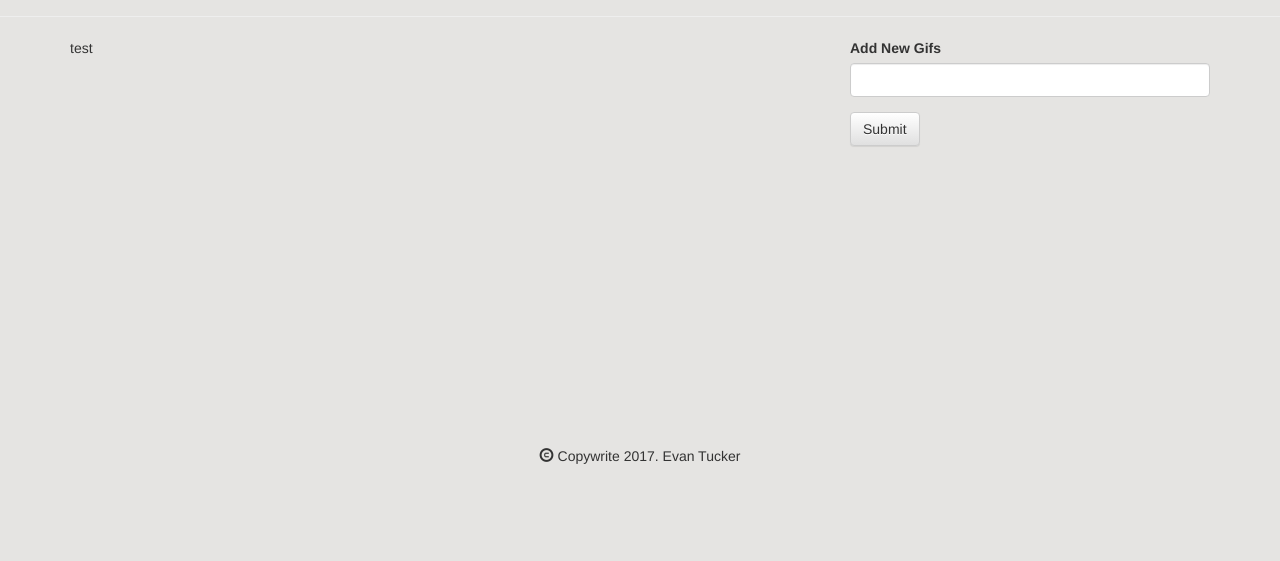
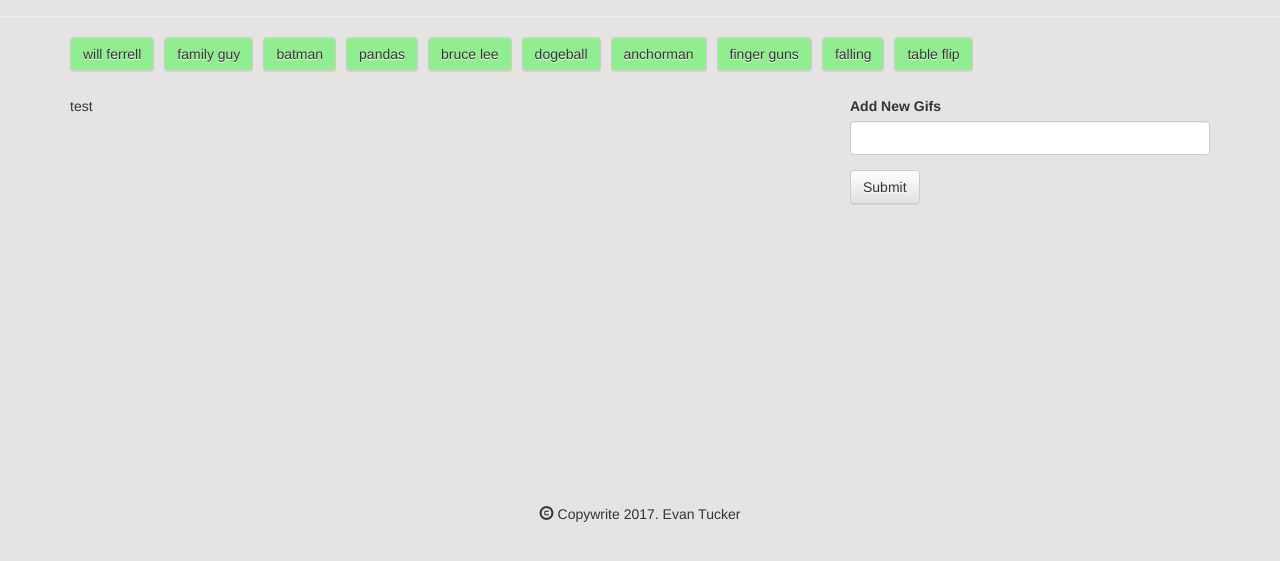
Before and after one commit to evanejtucker/GifTastic, a plain HTML site: page index.html in a window 1280 px wide. Shown: the part 83-644 px from the top of the page. Drawn offline with nearby package versions, Linux system fonts and the light colour scheme.

Commit message:
version 1.2: added button array functionality

```diff
--- a/assets/css/style.css
+++ b/assets/css/style.css
@@ -3,8 +3,23 @@ body {
 	background: #E5E4E2;
 }
 
+#row2 {
+	margin-top: 15px;
+}
+
 .page-header {
 	padding-left: 65px;
+}
+
+.gifButton {
+	background: lightgreen;
+	margin-right: 10px;
+	margin-bottom: 10px;
+}
+
+.gifButton:hover {
+	font-size: 1.5em;
+	background: lightgreen;
 }
 
 
--- a/assets/javascript/app.js
+++ b/assets/javascript/app.js
@@ -2,6 +2,7 @@
 $( document ).ready(function() {
 // Global Variables
 //------------------------------------------------------------------------------
+var userInput;
 
 var gifs = ["will ferrell", "family guy", "batman", "pandas",
 			"bruce lee", "dogeball", "anchorman", "finger guns",
@@ -14,7 +15,21 @@ var gifs = ["will ferrell", "family guy", "batman", "pandas",
 // Functions
 //------------------------------------------------------------------------------
 
+gifButtons = function() {
+	for (i=0; i<gifs.length; i++) {
+        // console.log(letters[i]);
+        var gifBtn = $("<button>");
+        gifBtn.addClass("btn btn-default gifButton");
+        // letterBtn.attr("data-letter", letters[i]);
+        gifBtn.text(gifs[i]);
+        $("#gifButtonLibrary").append(gifBtn);
+      }
+}
 
+newGifButton = function(userInput) {
+	userInput = $("#exampleInputText1").text();
+	alert(userinput);
+}
 
 
 
@@ -22,8 +37,13 @@ var gifs = ["will ferrell", "family guy", "batman", "pandas",
 // Main Process
 //------------------------------------------------------------------------------
 
+gifButtons();
 
-
+// this click function will put the user inout into the gif array
+$("#gifSubmit").on("click", function() {
+        console.log("test");
+        newGifButton();
+      });
 
 
 
```
